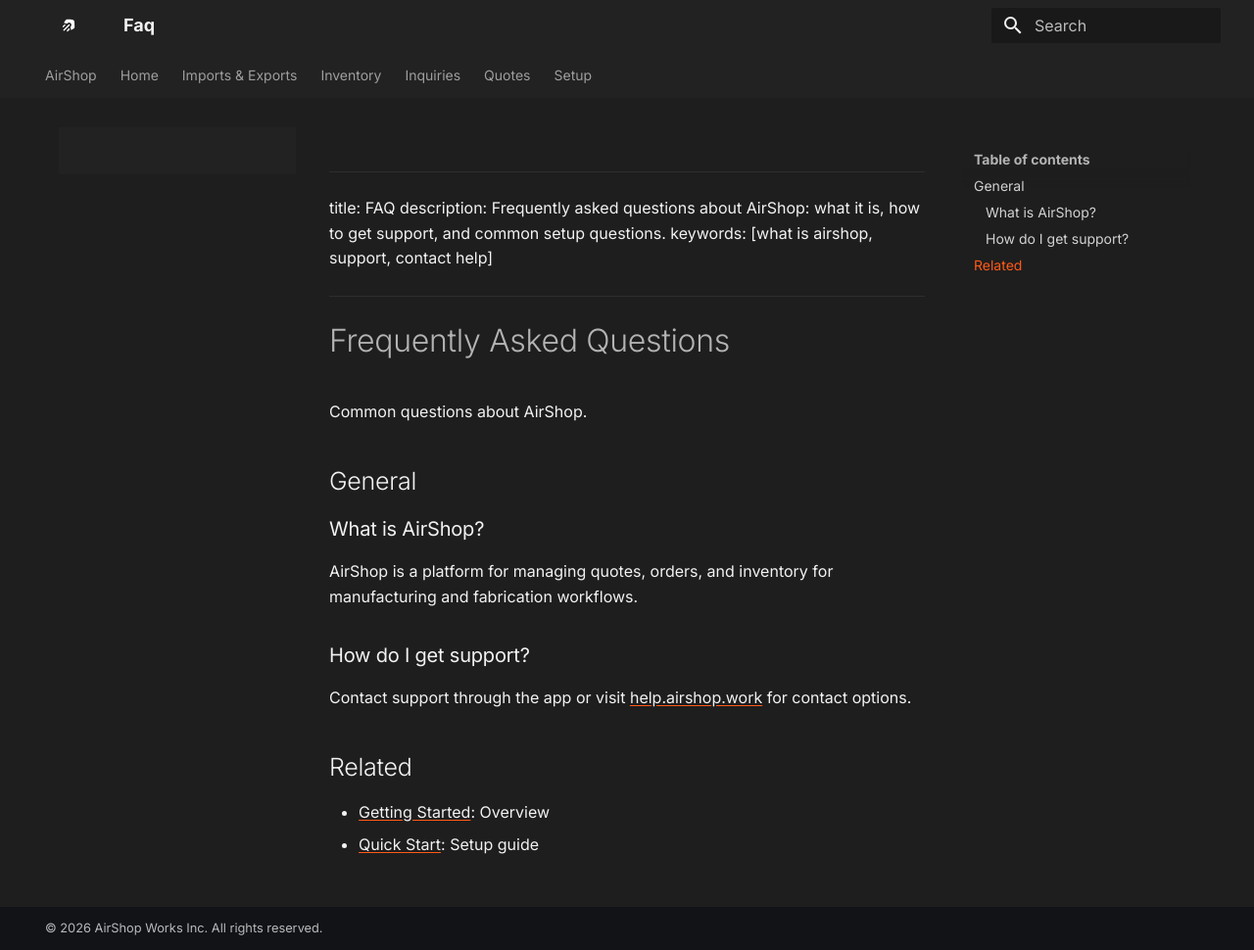
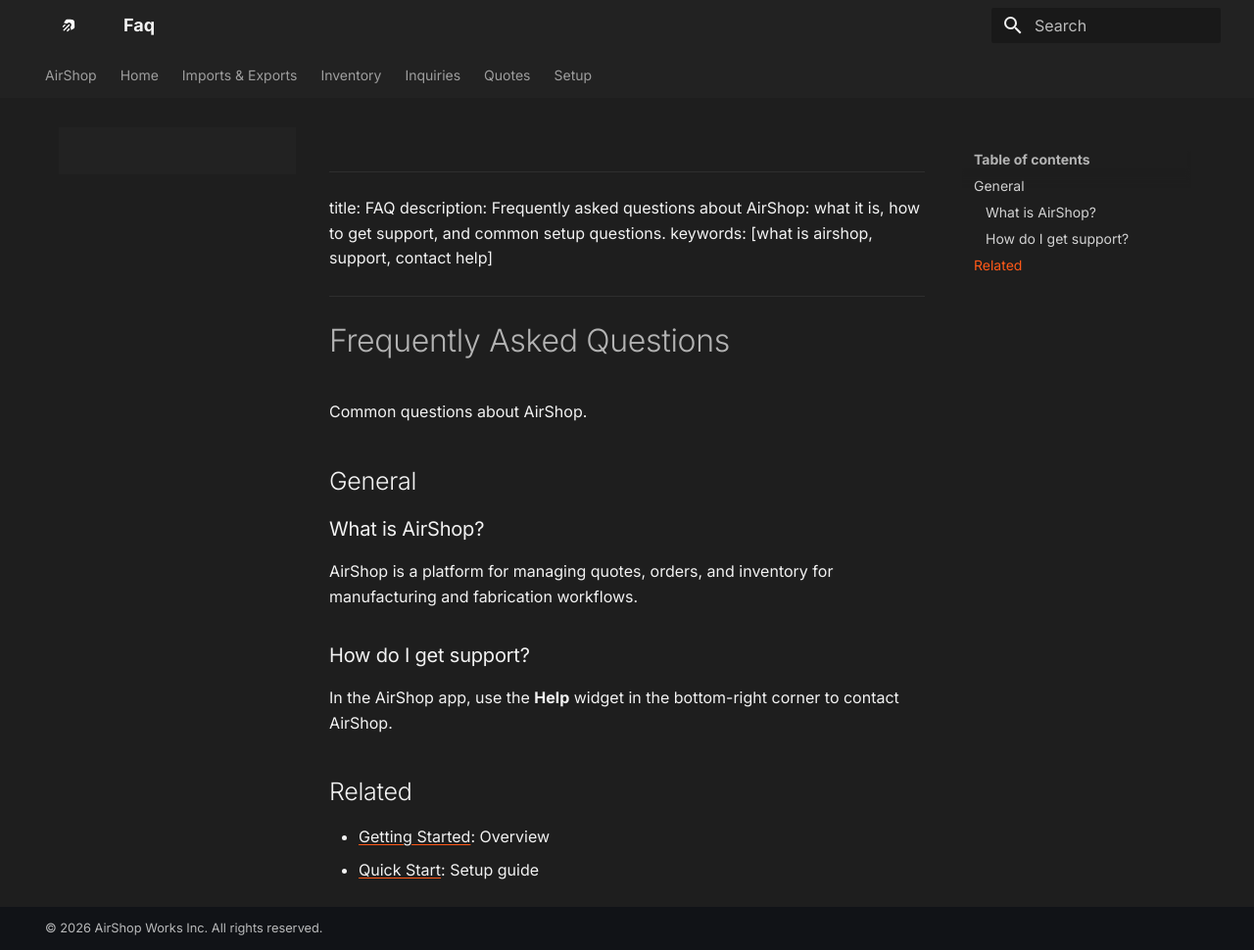
Before and after one commit to jbrewlet/airshop-docs, an MkDocs documentation site: the page built from docs/guides/faq.md, in a window 1280 px wide and 970 px high. Shown: the whole window at 98% size. Built offline with MkDocs 1.6.1 and Material for MkDocs 9.7.7, drawn with Linux system fonts in a browser that asks for light colours; plug-ins that fetch from the network failed and are left out.

Commit message:
Correct support contact docs to point to the in-app Help widget.
Users were directed to help.airshop.work, which is not the right channel;
the bottom-right Help widget is how customers reach AirShop.

```diff
--- a/docs/guides/faq.md
+++ b/docs/guides/faq.md
@@ -16,7 +16,7 @@
 
 ### How do I get support?
 
-Contact support through the app or visit [help.airshop.work](https://help.airshop.work) for contact options.
+In the AirShop app, use the **Help** widget in the bottom-right corner to contact AirShop.
 
 ## Related
 
```
Also changed, not shown: docs/quotes/troubleshooting-quote-delivery.md (+1 -1 lines), docs/setup/faq.md (+1 -1 lines).
